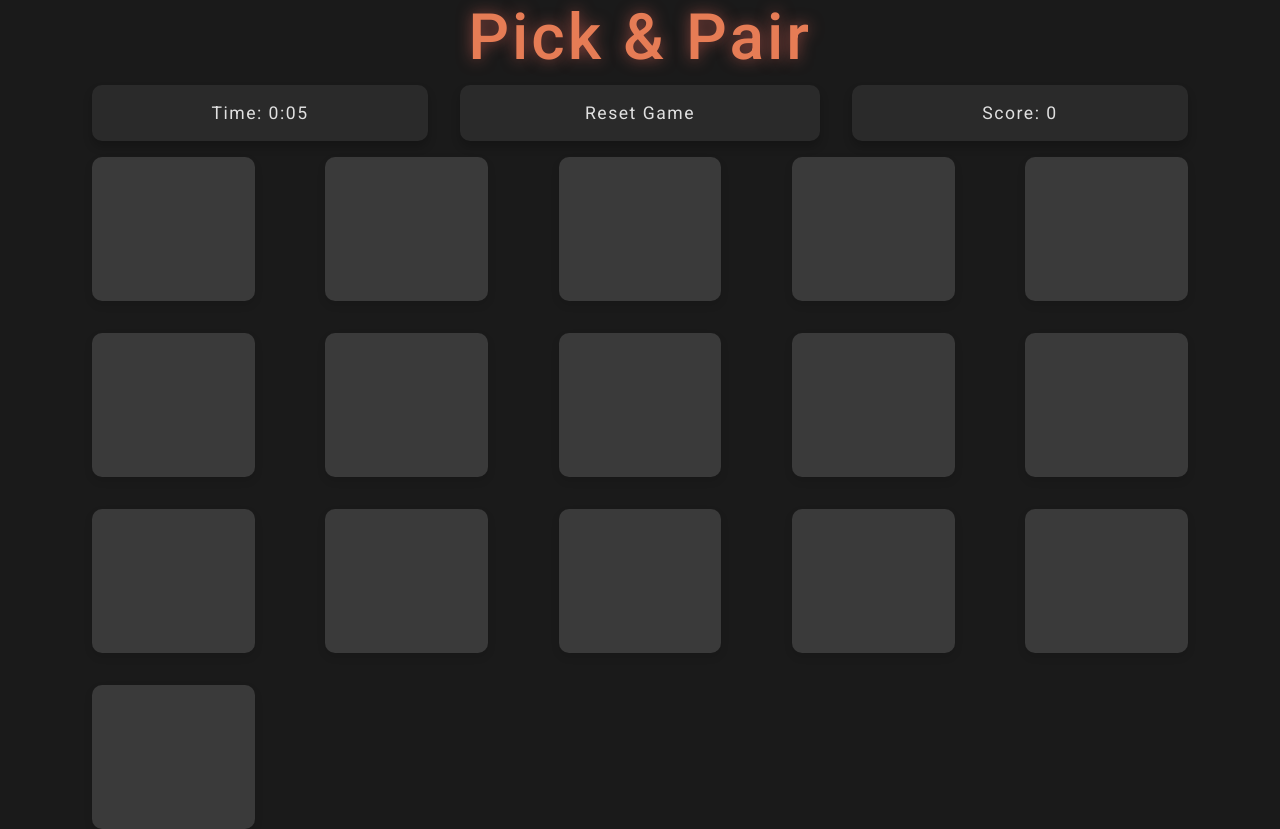
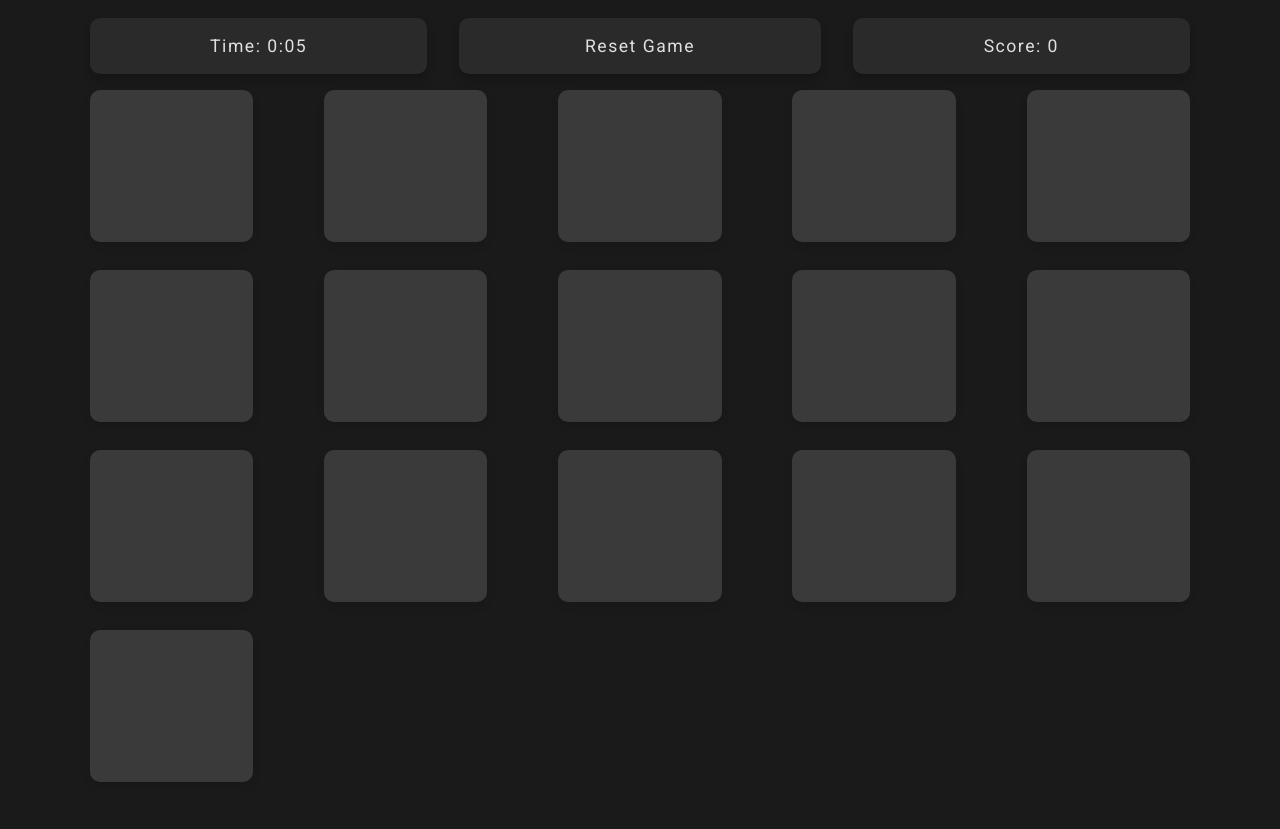
Before and after one commit to j0hanz/pick-and-pair, a React (Create React App) app: page / in a window 1280 px wide. After the commit the page ends 800 px from the top, so only its background shows below. Built offline with nearby package versions, Linux system fonts and the light colour scheme.

Commit message:
Refactor App component and styles for improved layout and consistency

```diff
--- a/src/App.js
+++ b/src/App.js
@@ -7,7 +7,6 @@ function App() {
   return (
     <div className={styles.App}>
       <header className={styles.AppHeader}>
-        <h1 className={styles.gameTitle}>Pick & Pair</h1>
         <Container className={styles.container}>
           <Cards />
         </Container>
--- a/src/App.module.css
+++ b/src/App.module.css
@@ -73,7 +73,7 @@ button {
 .row {
   display: flex !important;
   justify-content: space-between !important;
-  gap: 2rem !important;
+  gap: 1.75rem !important;
 }
 
 @keyframes shake {
--- a/src/components/styles/Card.module.css
+++ b/src/components/styles/Card.module.css
@@ -9,11 +9,8 @@
     transform 0.5s ease,
     box-shadow 0.5s ease;
   box-shadow: 0 4px 8px rgba(0, 0, 0, 0.1);
-  min-width: 1rem;
-  min-height: 9rem;
-  display: flex;
-  justify-content: center;
-  align-items: center;
+  min-width: 1.25rem;
+  min-height: 9.5rem;
 }
 
 .card:hover {
```
